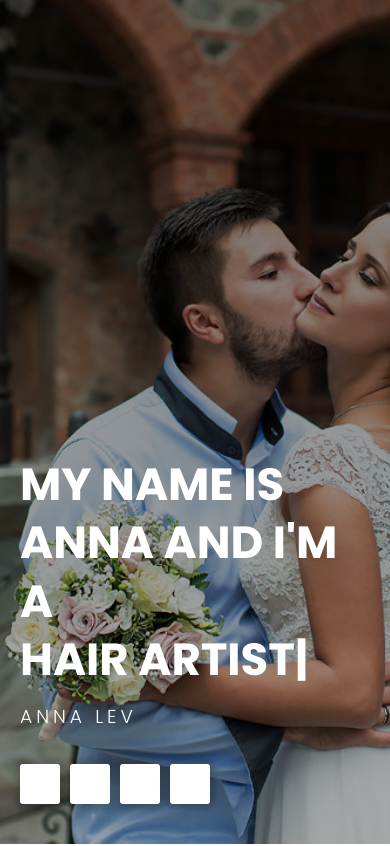
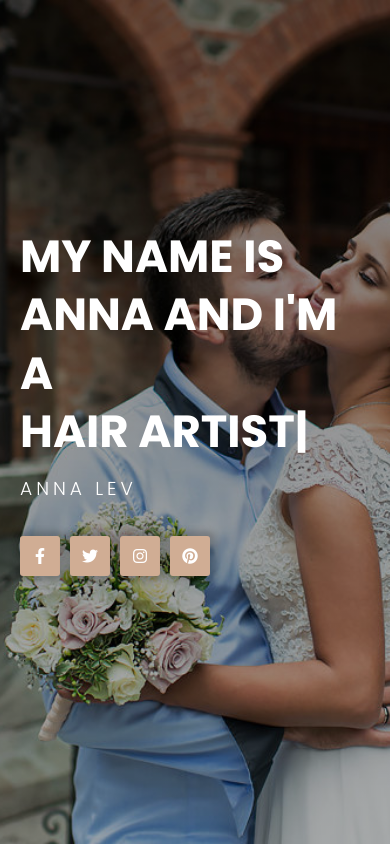
Before and after one commit to MaxLevUS/makeup-stylist, a plain HTML site: page index.html in a window 390 px wide. Shown: the top 846 px of the page. Drawn offline with Linux system fonts and the light colour scheme.

Commit message:
change social links background and background for media dev

```diff
--- a/css/style.css
+++ b/css/style.css
@@ -86,10 +86,11 @@ h3 {
 /* header */
 #header {
   background: linear-gradient(rgba(0, 0, 0, 0.5), rgba(0, 0, 0, 0.3)),
-    url("../images/background\ 2.jpg") center/cover no-repeat fixed;
-  justify-content: flex-start;
-  align-items: flex-end;
+    url("../images/background\ 2.jpg") center/cover no-repeat;
+  background-attachment: scroll; /* Fixes mobile background issue */
+  min-height: 100vh; /* Ensures full viewport coverage */
 }
+
 #header .container {
   width: 100%;
 }
@@ -114,9 +115,10 @@ h3 {
   margin-top: 3.5rem;
 }
 .social-links li a {
+  background-color: var(--dark-color) !important; /* Uses the brown color */
+  color: white !important; /* Ensures the icons remain white */
   width: 40px;
   height: 40px;
-  background-color: var(--light-color);
   margin-right: 1rem;
   border-radius: 0.3rem;
   box-shadow: 0 0 6px 5px rgba(0, 0, 0, 0.2);
@@ -124,6 +126,7 @@ h3 {
 }
 .social-links li a:hover {
   opacity: 0.9;
+  background-color: #b38a6d !important; /* Darker shade of brown */
 }
 .contact-left a {
   color: white !important;
@@ -432,6 +435,14 @@ h3 {
   }
 }
 
+@media (max-width: 768px) {
+  #header {
+    background-attachment: scroll !important;
+    background-position: center center;
+    min-height: 100vh;
+  }
+}
+
 @media (min-width: 992px) {
   .portfolio {
     background-color: white;
```
